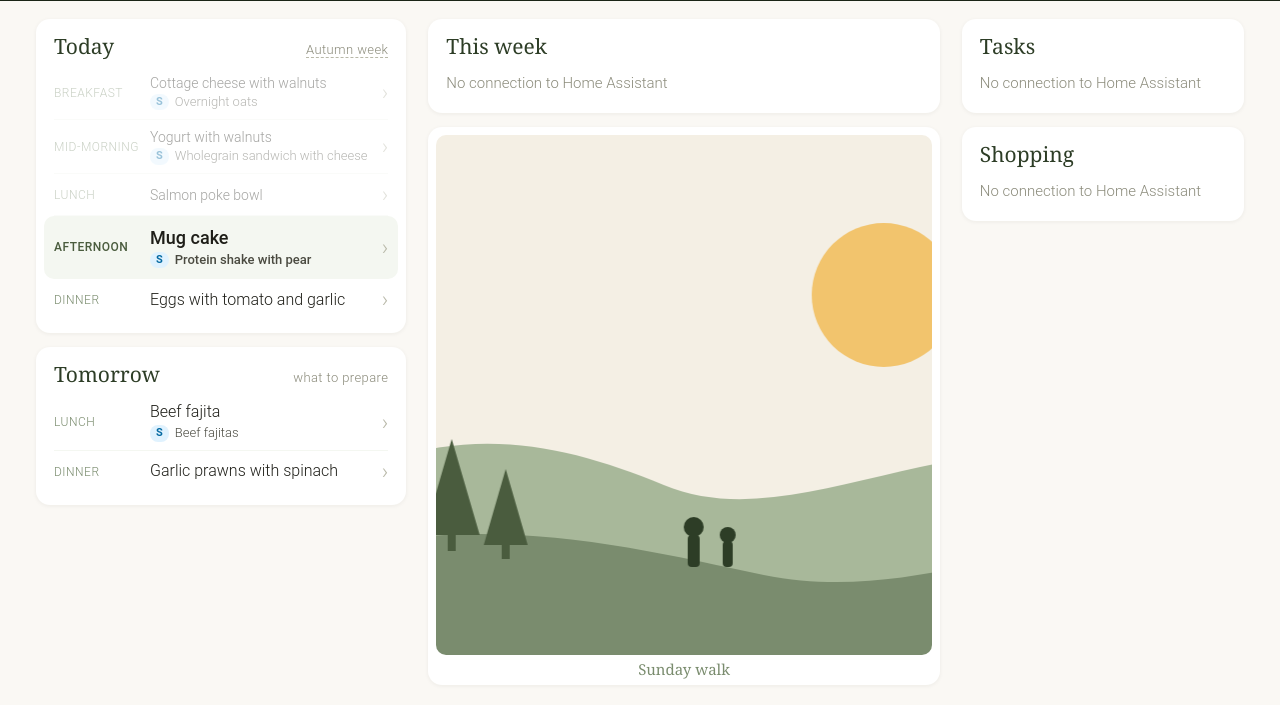
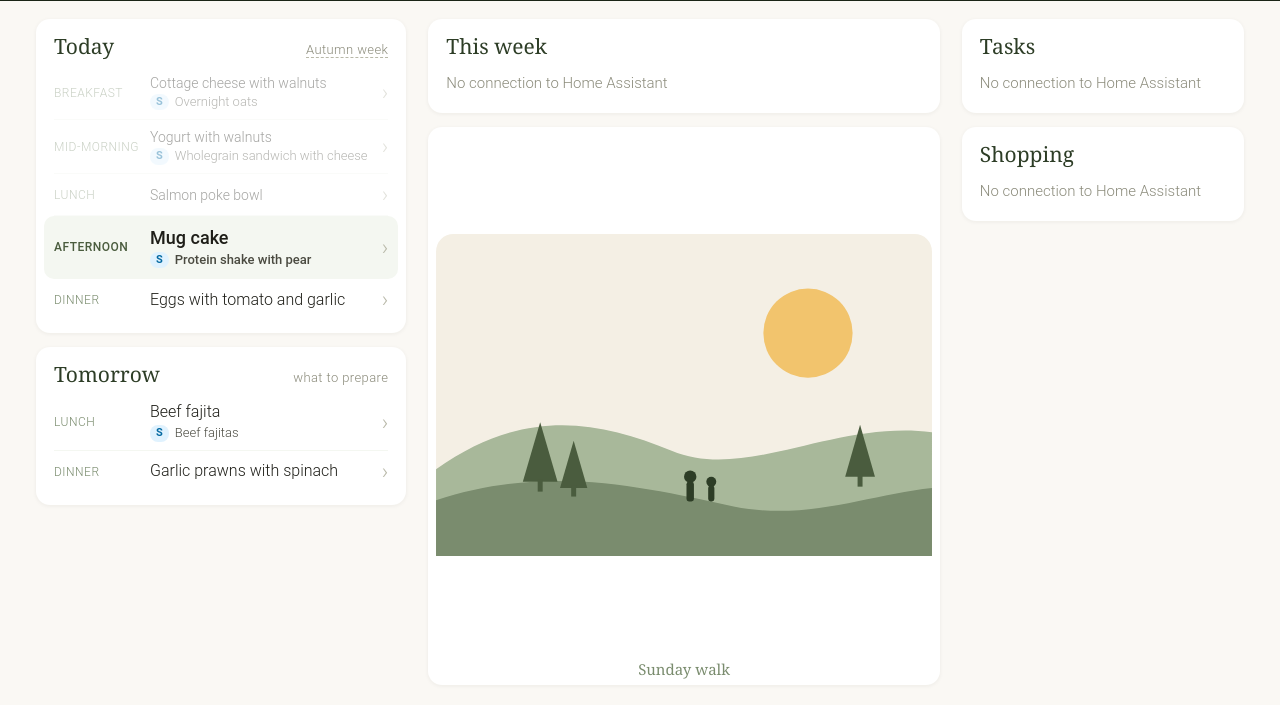
Before and after one commit to lapencadev/old-tablet-dashboard, a website: page panel/index.html in a window 1280 px wide. Shown: the part 95-800 px from the top of the page. Drawn offline with Linux system fonts and the light colour scheme; no server answers.

Commit message:
Panel: show the whole photo next to the work timer (centred, not cropped)
Co-Authored-By: Claude Opus 5.5 <noreply@anthropic.com>
Claude-Session: https://claude.ai/code/session_01XFa5nRVnwC7EDj78HJYt1f

```diff
--- a/panel/styles.css
+++ b/panel/styles.css
@@ -375,7 +375,7 @@ html.night .cv-seg span.on { background: #2d3726; color: #a8b89a; }
 /* In the narrow slot the photo fills its card and the work timer is centred vertically;
    "End" sits in the header instead of "week ›" so everything fits at 672 px. */
 .mid-bottom > .card-photo { padding: 8px 8px 6px; }
-.mid-bottom .photo-img { -webkit-background-size: cover; background-size: cover; background-position: center 40%; border-radius: 10px; }
+.mid-bottom .photo-img { -webkit-background-size: contain; background-size: contain; background-position: center center; }
 .card-work { overflow: hidden; }
 .wk-row { margin-top: auto; }
 .wk-state { margin-bottom: auto; white-space: nowrap; overflow: hidden; text-overflow: ellipsis; }
```
Also changed, not shown: docs/img/calendar-month.png, docs/img/panel-en.png, docs/img/panel-es.png, docs/img/work-timer.png.
